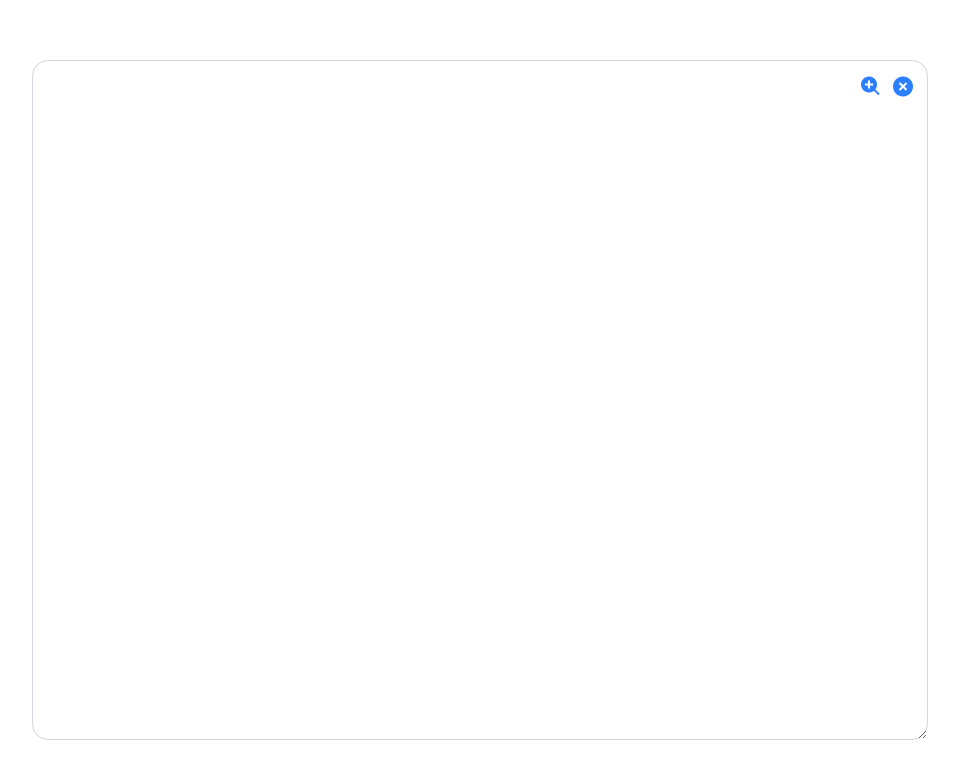
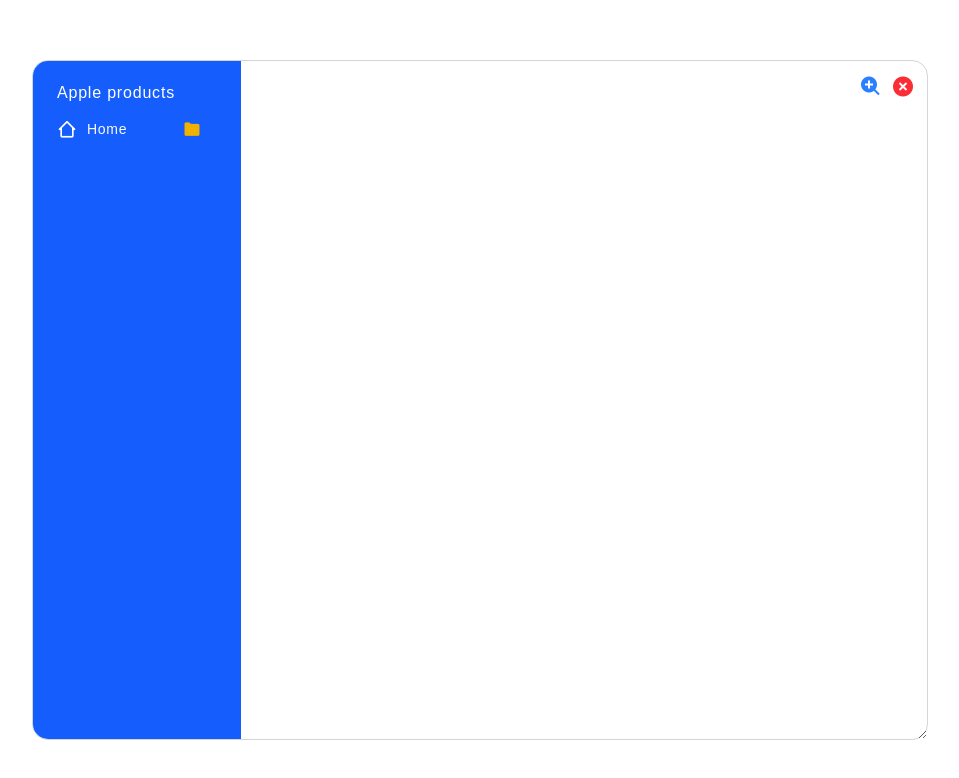
Before and after one commit to muxlisa-maxmudova/Apple-Tailwind-project, a React (Vite) app: page / in a window 1280 px wide. Shown: the top 778 px of the page, without its empty margins (160-1119 px from the left). Built offline with nearby package versions, Linux system fonts and the light colour scheme.

Commit message:
navbar static style done

```diff
--- a/src/App.tsx
+++ b/src/App.tsx
@@ -1,5 +1,6 @@
-import Controls from "./Controls.tsx";
+import Controls from "./Components/Controls.tsx";
 import {useState} from "react";
+import Navbar from "./Components/Navbar.tsx";
 
 const App = () => {
     const [frameZoom, setFrameZoom]= useState<boolean>(false)
@@ -11,11 +12,11 @@ const App = () => {
             <div
                 className={`${frameZoom && 'min-w-[97vw] min-h-[97vw]'}'
               w-[70vw] h-[85vh] min-w-[70vw] min-h-[85vh] max-w-[90vw]
-              max-h-[90vh] border border-gray-300 rounded-2xl resize overflow-auto relative transition-all duration-500
+              max-h-[90vh] border border-gray-300 rounded-2xl resize overflow-auto relative transition-all duration-300
             '`}>
                 <Controls frameZoom={frameZoom} toggleFrameZoom={toggle}/>
+                <Navbar/>
             </div>
-
         </div>
     )
 }
--- a/src/Controls.tsx
+++ b/src/Components/Controls.tsx
@@ -4,7 +4,7 @@ const Controls = ({frameZoom, toggleFrameZoom}:{frameZoom: boolean, toggleFrameZ
             <button className='text-2xl text-blue-500 cursor-pointer' onClick={toggleFrameZoom}>
                 <i className={frameZoom?'bx bxs-zoom-out':'bx bxs-zoom-in'}></i>
             </button>
-            <button className='text-2xl text-blue-500 cursor-pointer'>
+            <button className='text-2xl text-red-500 cursor-pointer'>
                 <i className='bx bxs-x-circle'></i>
             </button>
         </div>
--- /dev/null
+++ b/src/Components/Navbar.tsx
@@ -0,0 +1,17 @@
+const Navbar = () => {
+    return (
+        <div className="2xl:w-80 xl:w-52 w-44 h-full bg-blue-600 flex flex-col justify-between pt-5 pl-6 pb-14 md:pb-0">
+            <a href="#" className={"2xl:test-2xl xl:test-xl font-b0ld text-white tracking-wider"}>
+                    Apple products
+            </a>
+            <div className={"flex flex-col flex-grow"}>
+                <a href={'#'} className={"xl:w-36 lg:w-34 w-30 flex items-center justify-between my-3.5 text text-left cursor-pointer"}>
+                    <i className={"bx bx-home-alt-2 text-xl text-white"}></i>
+                    <span className={"text-sm text-gray-50 mr-auto mx-2.5 tracking-wider"}>Home</span>
+                    <i className={"text-lg text-yellow-500 bx bxs-folder"}></i>
+                </a>
+            </div>
+        </div>
+    )
+}
+export default Navbar
```
Also changed, not shown: src/assests/data.ts (renamed from src/data.ts).
